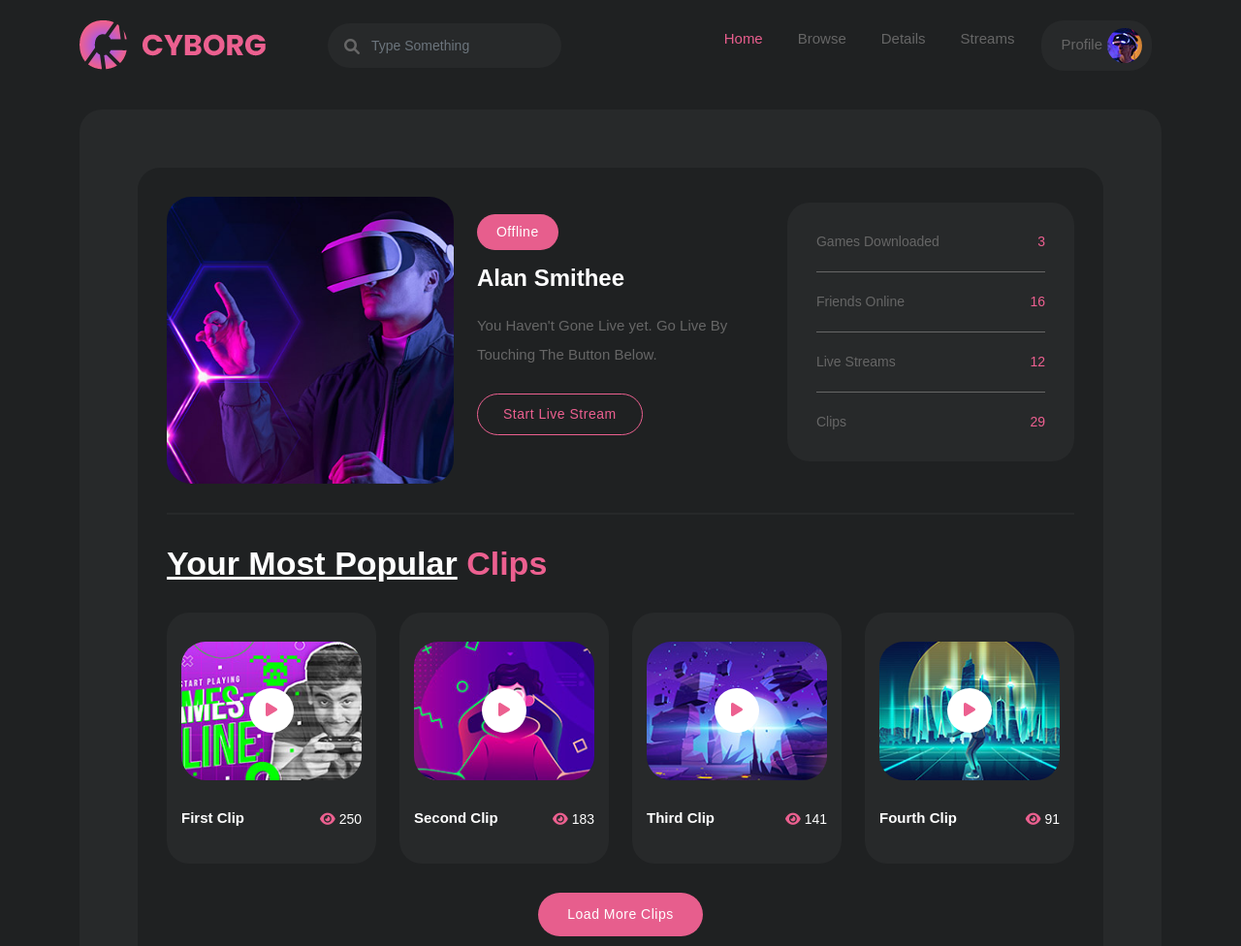
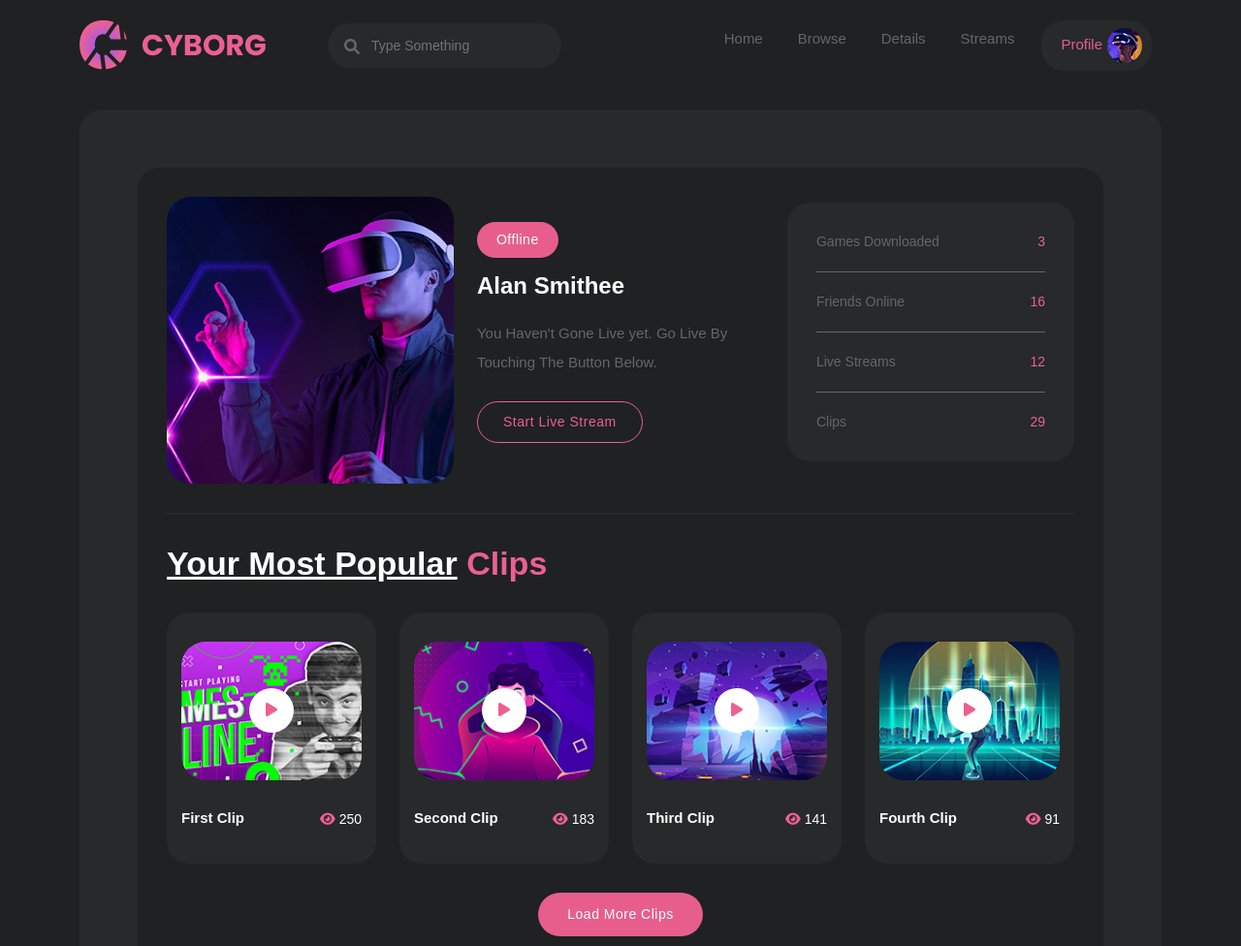
Before and after one commit to MohammedMansy/cyborg_gaming, a plain HTML site: page profile.html in a window 1280 px wide. Shown: the top 976 px of the page at 97% size. Drawn offline with Linux system fonts and the light colour scheme.

Commit message:
add class active and margin

```diff
--- a/profile.html
+++ b/profile.html
@@ -42,7 +42,7 @@
           <div class="collapse navbar-collapse" id="navbarSupportedContent">
             <ul class="navbar-nav ms-auto mb-2 mb-lg-0">
               <li class="nav-item">
-                <a class="nav-link active" aria-current="page" href="index.html">Home</a>
+                <a class="nav-link " aria-current="page" href="index.html">Home</a>
               </li>
               <li class="nav-item">
                 <a class="nav-link" href="browse.html">Browse</a>
@@ -54,7 +54,7 @@
                 <a class="nav-link" href="stream.html">Streams</a>
               </li>
               <li class="nav-item ">
-                <a class="nav-link profile  d-flex justify-content-between align-items-center " href="profile.html">
+                <a class="nav-link profile active  d-flex justify-content-between align-items-center " href="profile.html">
                   Profile
                   <img  src="images/profile-header.jpg" alt="Profile">
                 </a>
@@ -80,7 +80,7 @@
                       </div>
                       <div class="col-lg-4 align-self-center ">
                         <div class="main-info">
-                          <span>Offline</span>
+                          <span class="mt-3" >Offline</span>
                           <h4>Alan Smithee</h4>
                           <p>You Haven't Gone Live yet.
                             Go Live By Touching The Button Below.
```
